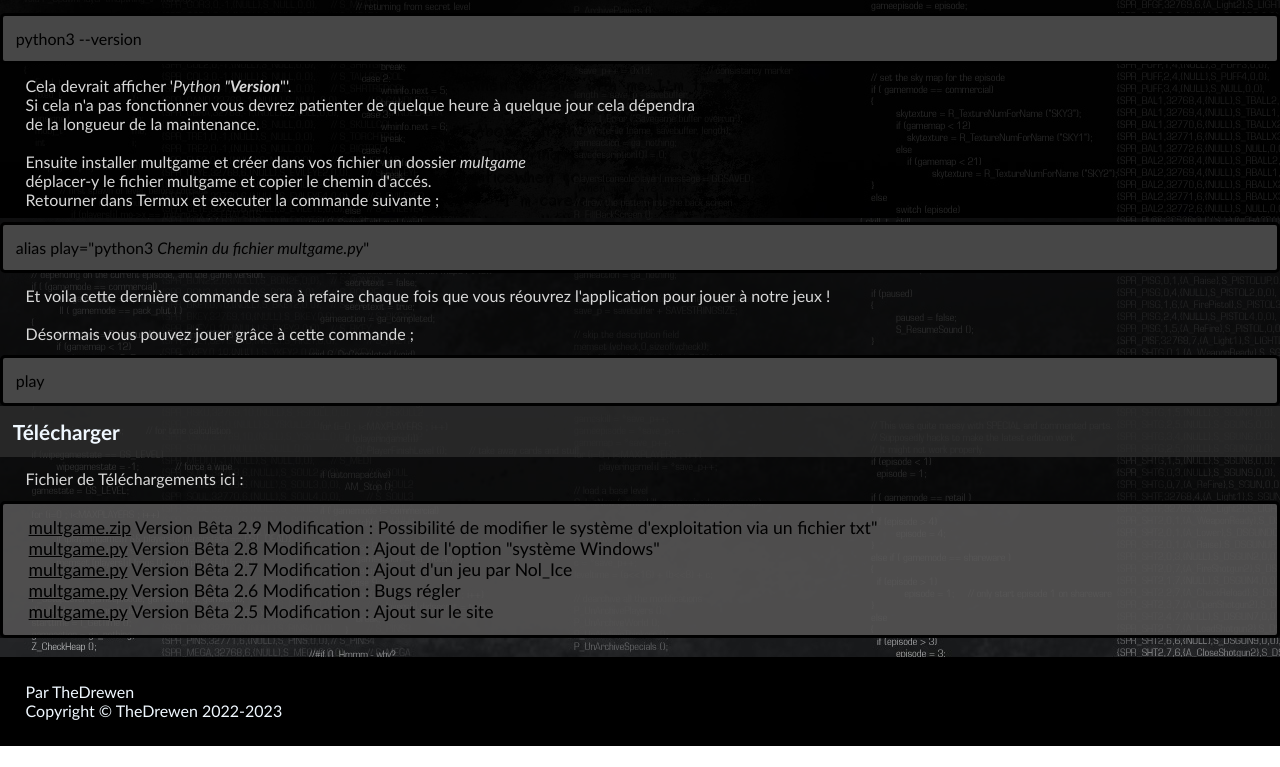
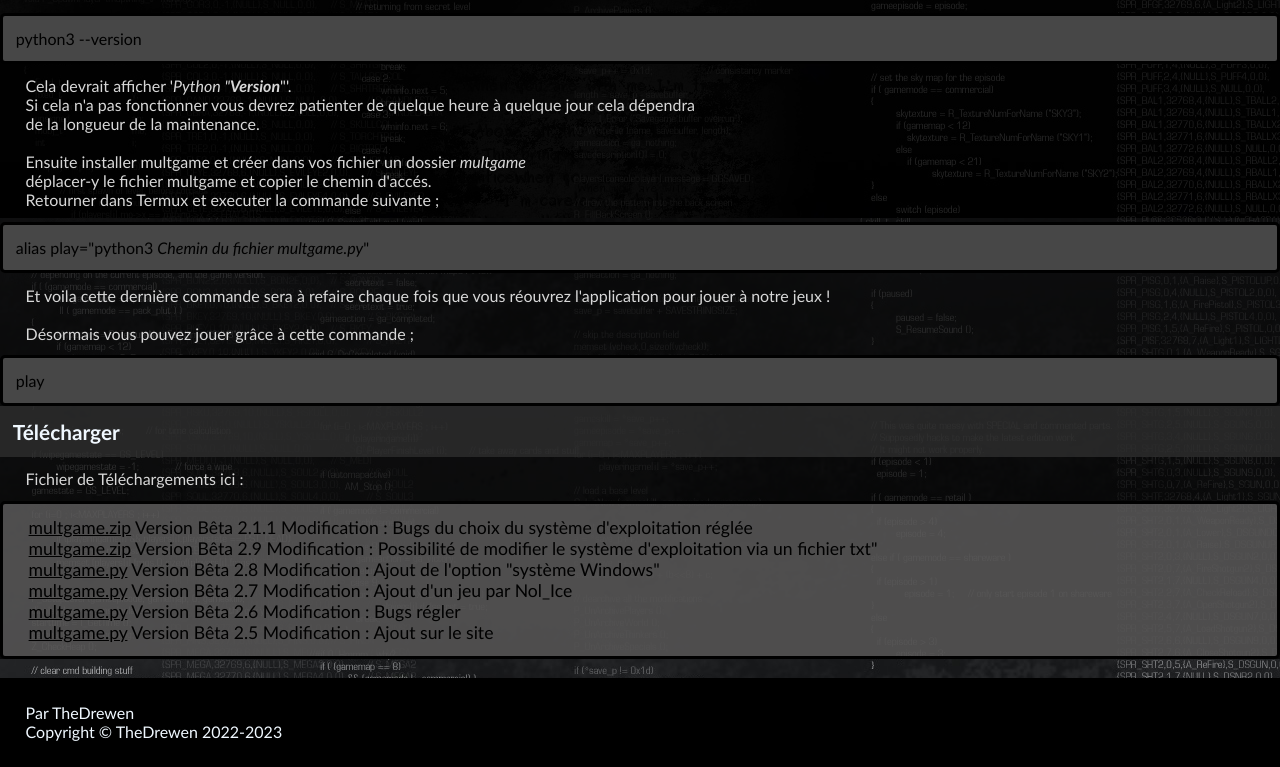
Before and after one commit to thedrewen/project, a plain HTML site: page index.html in a window 1280 px wide. Shown: the part 982-1749 px from the top of the page. Before the commit the page ends 1728 px from the top, so only its background shows below. Drawn offline with Linux system fonts and the light colour scheme.

Commit message:
Add files via upload

```diff
--- a/index.html
+++ b/index.html
@@ -137,6 +137,7 @@
                     Fichier de Téléchargements ici :
                 </p>
                 <div id="download">
+                    <a href="fichier/multgame2.9beta.zip">multgame.zip</a> Version Bêta 2.1.1 Modification : Bugs du choix du système d'exploitation réglée<br>
                     <a href="fichier/multgame2.9beta.zip">multgame.zip</a> Version Bêta 2.9 Modification : Possibilité de modifier le système d'exploitation via un fichier txt"<br>
                     <a href="fichier/multgame2.8beta.py">multgame.py</a> Version Bêta 2.8 Modification : Ajout de l'option "système Windows"<br>
                     <a href="fichier/multgame2.7beta.py">multgame.py</a> Version Bêta 2.7 Modification : Ajout d'un jeu par Nol_Ice<br>
```
